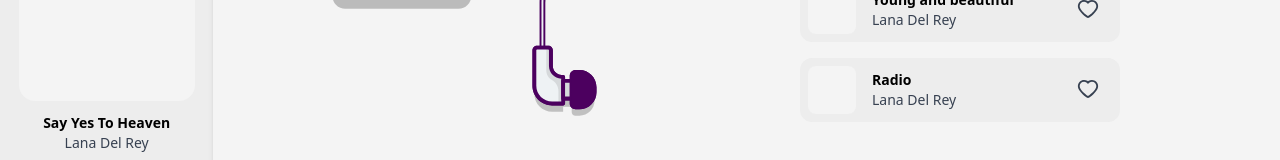
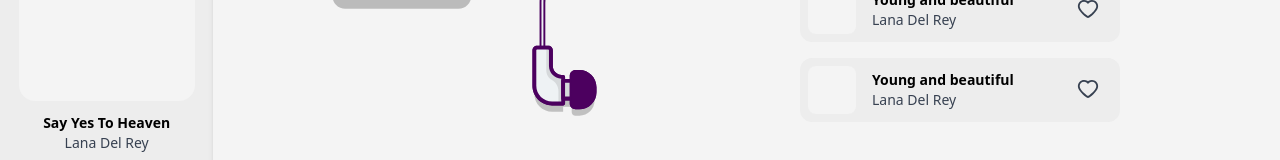
Before and after one commit to Aletheie/MusicPage, a React (Vite) app in the folder client/: page / in a window 1280 px wide. Shown: the part 498-658 px from the top of the page. Built offline with nearby package versions, Linux system fonts and the light colour scheme; no server answers.

Commit message:
Refactor track component

```diff
--- a/client/src/components/Track.tsx
+++ b/client/src/components/Track.tsx
@@ -1,20 +1,20 @@
 import { useState } from "react";
 import { AiOutlineHeart, AiFillHeart } from "react-icons/ai";
-import useSound from "use-sound";
+import { SongType } from "../utils/SongType";
+//import useSound from "use-sound";
 
 interface Props {
-  author: string;
-  songName: string;
+  song: SongType;
 }
 
-const Track = ({ songName, author }: Props) => {
-  const [currentSound, setCurrentSound] = useState<string>("");
+const Track = ({ song }: Props) => {
+  // const [currentSound, setCurrentSound] = useState<string>("");
   const [isFilledHeart, setIsFilledHeart] = useState(false);
-  const [play, { pause }] = useSound(currentSound);
+  //const [play, { pause }] = useSound(currentSound);
 
-  const handleHeartTrackClick = (path: string) => {
-    setCurrentSound(path);
-  };
+  // const handleHeartTrackClick = (path: string) => {
+  //   setCurrentSound(path);
+  // };
 
   const handleHeartClick = () => {
     setIsFilledHeart(!isFilledHeart);
@@ -24,8 +24,8 @@ const Track = ({ songName, author }: Props) => {
     <div className="w-4/5 md:w-8/12 mt-6 md:mt-4 h-16 rounded-xl bg-[#ededed] hover:bg-[#e7e7e7] flex items-center">
       <div className="bg-[#f4f4f4] w-12 h-12 rounded-lg ml-2"></div>
       <div className=" text-sm ml-4">
-        <p className="text-black font-semibold">{songName}</p>
-        <p className="text-gray-700 font-medium">{author}</p>
+        <p className="text-black font-semibold">{song.songName}</p>
+        <p className="text-gray-700 font-medium">{song.songAuthor}</p>
       </div>
       <div className="ml-auto mr-5">
         <button onClick={handleHeartClick}>
--- a/client/src/components/TrackList.tsx
+++ b/client/src/components/TrackList.tsx
@@ -1,11 +1,21 @@
 import Track from "./Track";
+
+const song = {
+  songName: "Young and beautiful",
+  songAuthor: "Lana Del Rey",
+  songFile: {
+    path: "https://www.soundhelix.com/examples/mp3/SoundHelix-Song-1.mp3",
+    name: "SoundHelix-Song-1.mp3",
+    type: "audio/mpeg",
+  },
+};
 
 const TrackList = () => {
   return (
     <div className=" text-left mx-10 md:ml-[55%] mt-16 font-bold text-3xl w-full md:w-[60%] lg:w-[45%] ">
       <p className="">Top Tracks</p>
-      <Track songName="Young and beautiful" author="Lana Del Rey" />
-      <Track songName="Radio" author="Lana Del Rey" />
+      <Track song={song} />
+      <Track song={song} />
     </div>
   );
 };
--- a/client/src/pages/Songs.tsx
+++ b/client/src/pages/Songs.tsx
@@ -25,13 +25,7 @@ const Songs = () => {
       <div className="w-2/3 h-screen mx-auto flex justify-center items-center flex-col">
         <h1 className="text-gray-700 font-bold text-5xl pb-5">All Songs</h1>
         {songList.length ? (
-          songList.map((song, idx) => (
-            <Track
-              key={idx}
-              songName={song.songName}
-              author={song.songAuthor}
-            />
-          ))
+          songList.map((song, idx) => <Track key={idx} song={song} />)
         ) : (
           <p className="text-gray-700 font-semibold text-2xl">
             No Songs, you can add them{" "}
```
